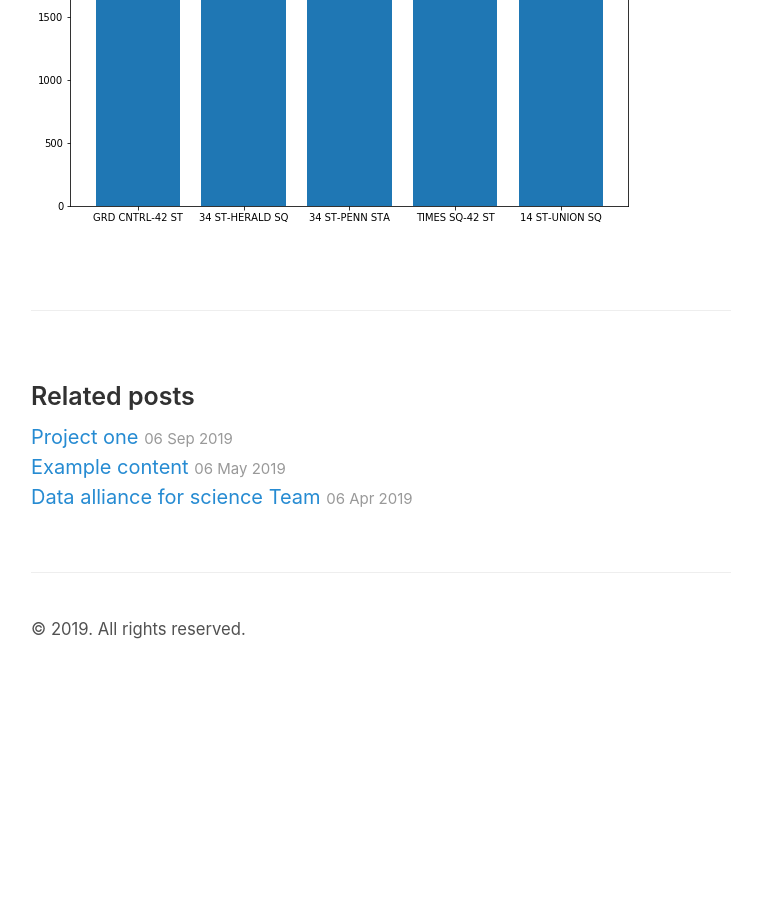
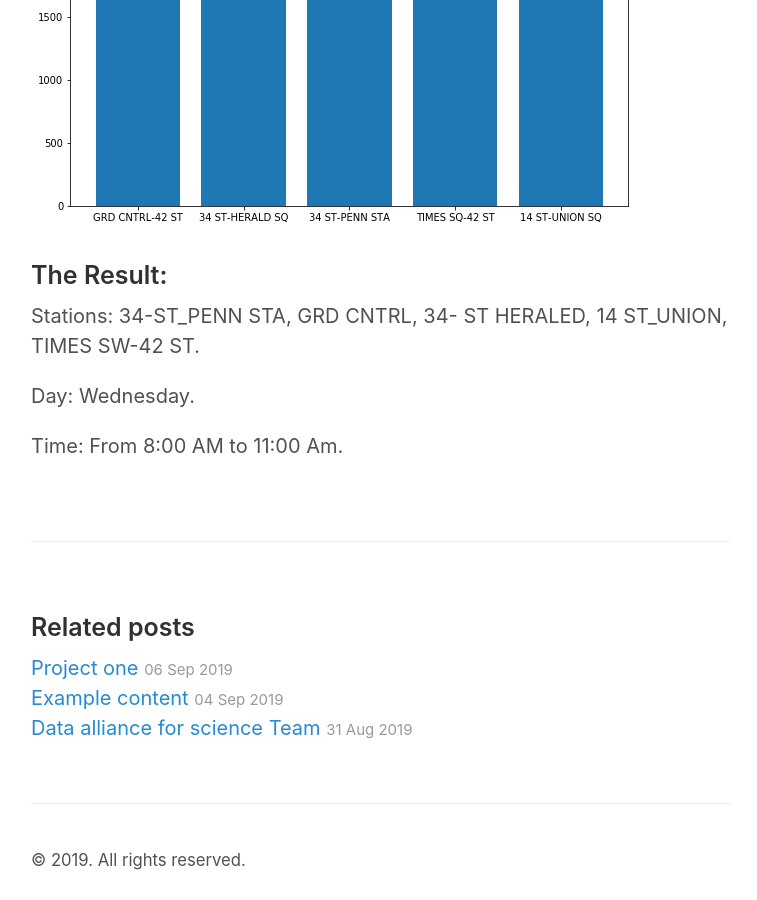
Before and after one commit to Daliait96/Daliait96.github.io, a Jekyll site: the page built from _posts/2019-09-05-introduction.md, in a window 1280 px wide and 900 px high, scrolled down 2849 px. Shown: the whole window, without its empty margins (259-1016 px from the left). Built offline with Jekyll 4.4.1, drawn with Linux system fonts in a browser that asks for light colours; before the commit the page ends 3532 px from its top, so only the background shows below that; some of the changed text lies outside the part shown.

Commit message:
Changes13

```diff
--- a/_posts/2019-06-06-introduction.md
+++ b/_posts/2019-09-05-introduction.md
@@ -47,3 +47,14 @@ Extract Top crowded ten stations and do the following:
 ![Image test]({{ site.url }}/images/dayofweek_outflow.png)
 
 ![Image test]({{ site.url }}/images/station_outflow.png)
+
+### The Result:
+
+Stations:
+34-ST_PENN STA, GRD CNTRL, 34- ST HERALED, 14 ST_UNION, TIMES SW-42 ST.
+
+Day:
+Wednesday.
+
+Time:
+From 8:00 AM to 11:00 Am.
```
Also changed, not shown: _posts/2019-08-31-whats-jekyll.md (renamed from _posts/2019-04-06-whats-jekyll.md), _posts/2019-09-04-example-content.md (renamed from _posts/2019-05-06-example-content.md).
